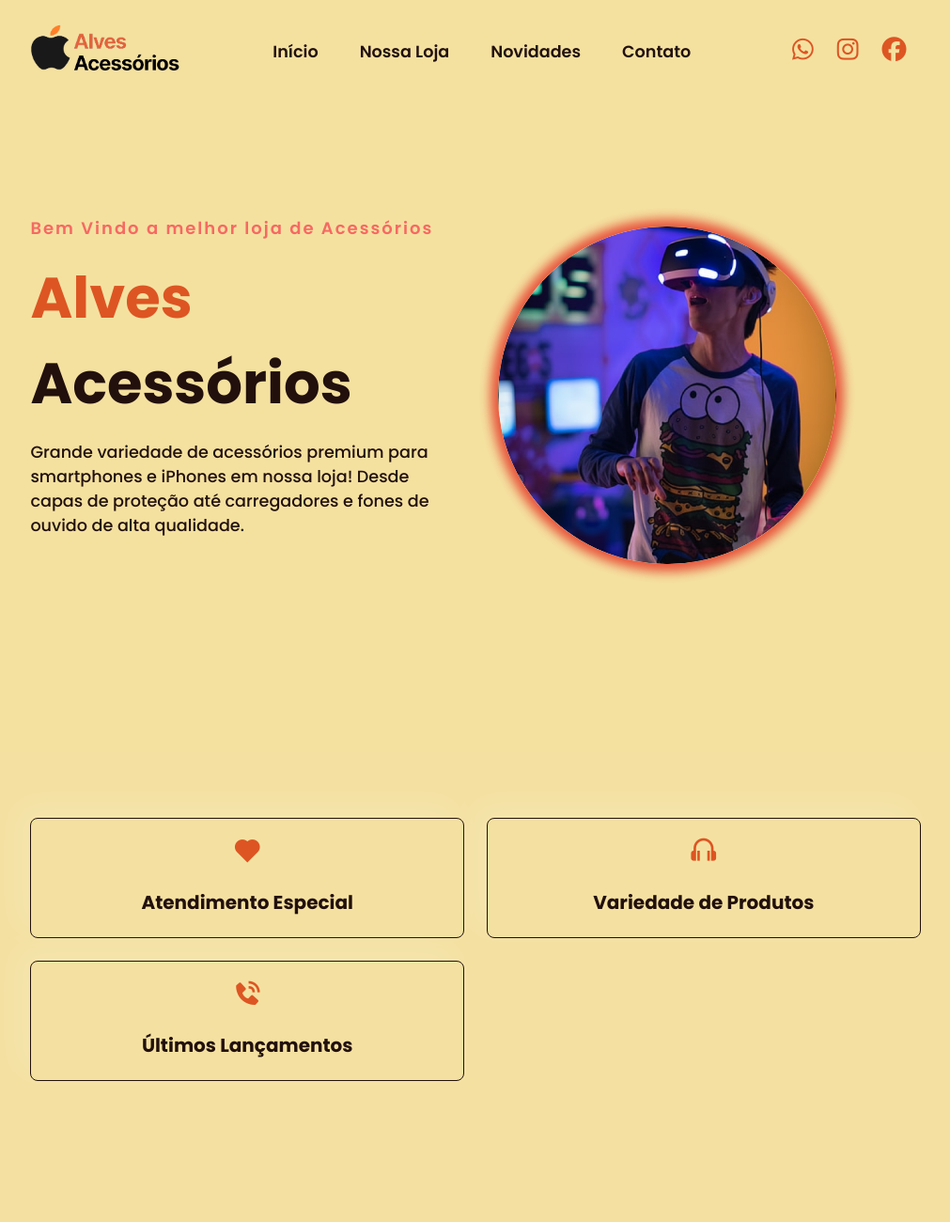
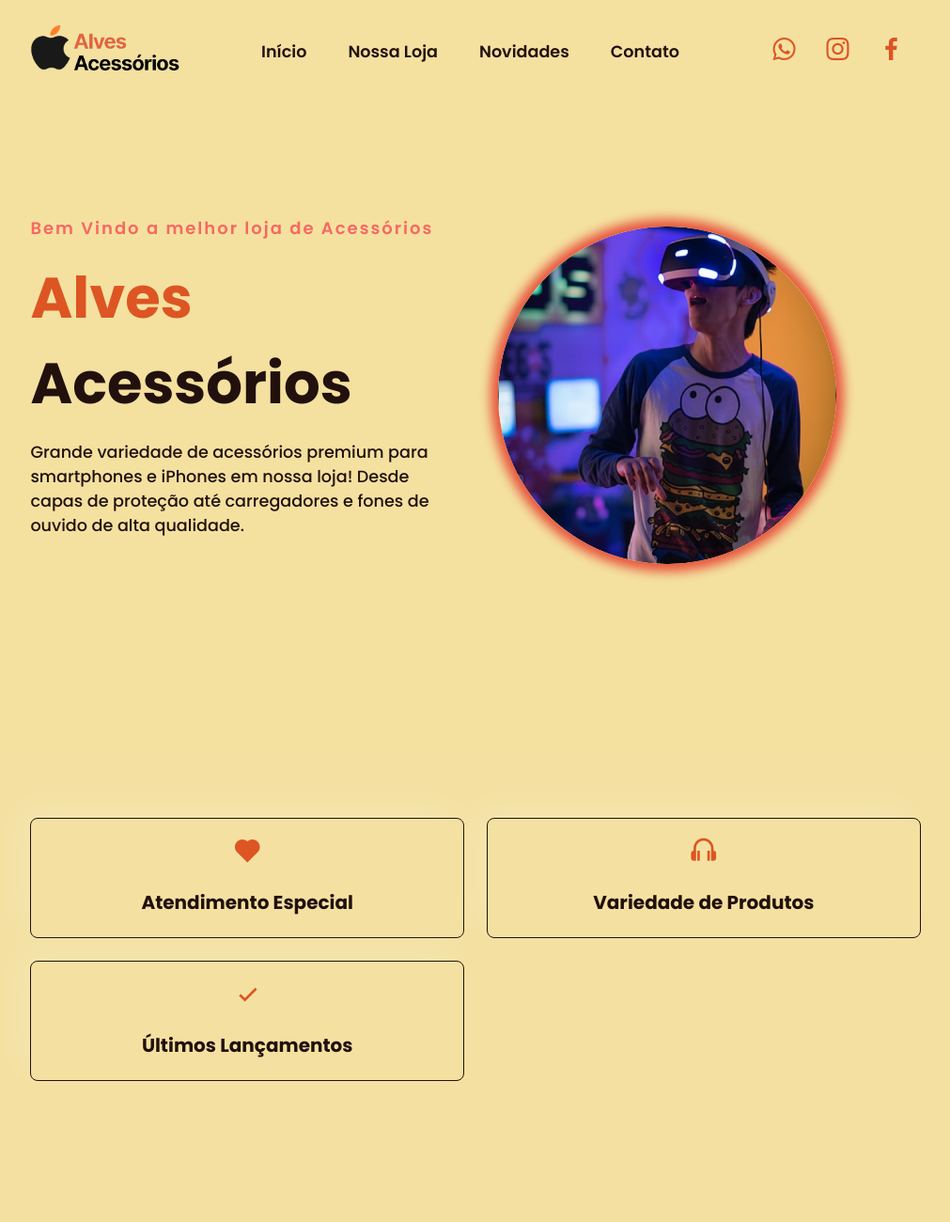
Before and after one commit to danilojduarte/AlvesAcessorios, a plain HTML site: page index.html in a window 1280 px wide. Shown: the top 1300 px of the page at 94% size, without its empty margins (134-1145 px from the left). Drawn offline with nearby package versions, Linux system fonts and the light colour scheme; a script that the page names is missing.

Commit message:
Ajustando icons header

```diff
--- a/assets/styles/style.css
+++ b/assets/styles/style.css
@@ -73,7 +73,7 @@ header {
 }
 .header-icons i {
     margin-left: 10px;
-    font-size: 26px;
+    font-size: 32px;
     color: var(--pimary-color);
     transition: all .40s ease;
     margin-right: 15px;
--- a/index.html
+++ b/index.html
@@ -43,9 +43,9 @@
         </ul>
 
         <div class="header-icons">
-            <a href="#"><i class="fa-brands fa-whatsapp"></i></a>
-            <a href="#"><i class="fa-brands fa-instagram"></i></a>
-            <a href="#"><i class="fa-brands fa-facebook"></i></a>
+            <a href="#"><i class='bx bxl-whatsapp' ></i></a>
+            <a href="#"><i class='bx bxl-instagram' ></i></a>
+            <a href="#"><i class='bx bxl-facebook' ></i></i></a>
             <div class="bx bx-menu" id="menu-icon">
 
             </div>
@@ -89,7 +89,7 @@
 
           <div class="container-box">
             <div class="container-icon">
-                <i class='bx bxs-phone-call'></i>
+                <i class='bx bx-check'></i>
             </div>
             <div class="container-text">
                 <h4>Últimos Lançamentos</h4>
```
